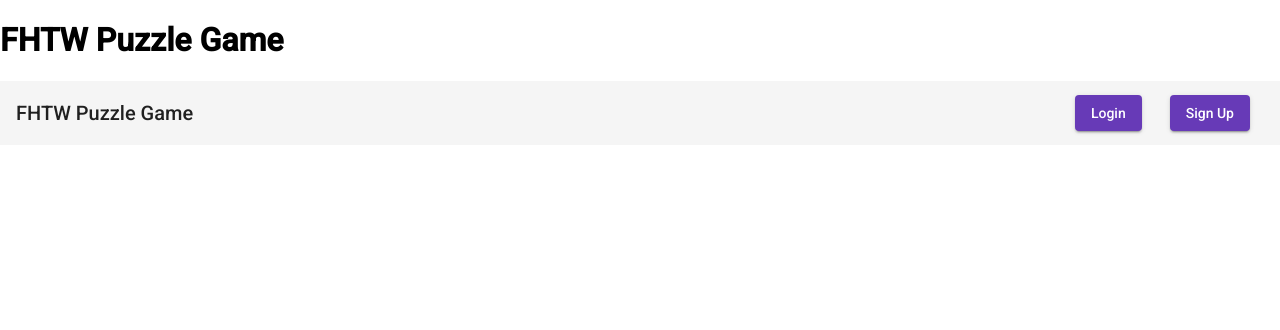
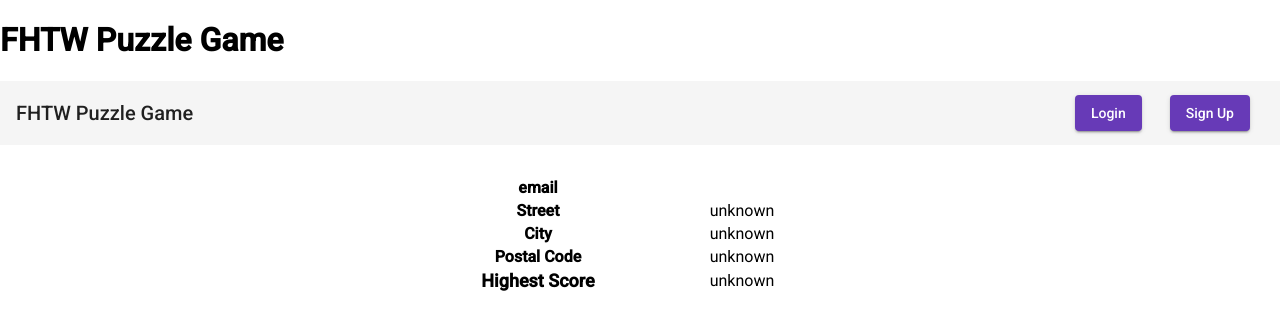
Before and after one commit to AleksOfficial/WebFrameWorksProject, an Angular app: page /profile in a window 1280 px wide. Before the commit this address led to /. Shown: the top 330 px of the page. Built offline with nearby package versions, Linux system fonts and the light colour scheme.

Commit message:
profile component

```diff
--- a/src/app/app-routing.module.ts
+++ b/src/app/app-routing.module.ts
@@ -3,6 +3,7 @@ import { RouterModule, Routes } from '@angular/router';
 import { HighscoresComponent } from './highscores/highscores.component';
 
 import { LoginComponent } from './login/login.component';
+import { ProfileComponent } from './profile/profile.component';
 import { PuzzleComponent } from './puzzle/puzzle.component';
 import { SignupComponent } from './signup/signup.component';
 import { UserSpaceComponent } from './user-space/user-space.component';
@@ -12,7 +13,8 @@ const routes: Routes = [
   { path: "login", component: LoginComponent },
   { path: "signup", component: SignupComponent },
   { path: "supersecretprivateuserspace", component: UserSpaceComponent },
-  { path: "highscores", component: HighscoresComponent}
+  { path: "highscores", component: HighscoresComponent},
+  { path: "profile", component: ProfileComponent}
 ];
 
 @NgModule({
--- a/src/app/app.module.ts
+++ b/src/app/app.module.ts
@@ -21,6 +21,7 @@ import { MatSnackBarModule } from '@angular/material/snack-bar';
 import { HighscoresComponent } from './highscores/highscores.component';
 import { PuzzleComponent } from './puzzle/puzzle.component';
 import {MatGridListModule} from '@angular/material/grid-list';
+import { ProfileComponent } from './profile/profile.component';
 
 @NgModule({
   declarations: [
@@ -29,7 +30,8 @@ import {MatGridListModule} from '@angular/material/grid-list';
     SignupComponent,
     UserSpaceComponent,
     HighscoresComponent,
-    PuzzleComponent
+    PuzzleComponent,
+    ProfileComponent
   ],
   imports: [
     BrowserModule,
--- /dev/null
+++ b/src/app/profile/profile.component.css
@@ -0,0 +1,22 @@
+.bold {
+  font-weight: bold;
+}
+
+.large {
+  font-size: large;
+}
+
+.profile-info {
+  text-align: center;
+}
+
+.profile-info table {
+  margin-left: auto;
+  margin-right: auto;
+  margin-top: 30px;
+}
+
+.profile-info table td {
+  width: 200px;
+  margin-top: 30px;
+}
--- /dev/null
+++ b/src/app/profile/profile.component.html
@@ -0,0 +1,44 @@
+<div class="profile-info">
+    <table>
+        <tr>
+            <td class="bold">
+                email
+            </td>
+            <td>
+                {{ this.email }}
+            </td>
+        </tr>
+        <tr>
+            <td class="bold">
+                Street
+            </td>
+            <td>
+                {{ this.street }}
+            </td>
+        </tr>
+        <tr>
+            <td class="bold">
+                City
+            </td>
+            <td>
+                {{ this.city }}
+            </td>
+        </tr>
+        <tr>
+            <td class="bold">
+                Postal Code
+            </td>
+            <td>
+                {{ this.postcode }}
+            </td>
+        </tr>
+        <tr>
+            <td class="bold large">
+                Highest Score
+            </td>
+            <td>
+                {{ this.highestScore }}
+            </td>
+        </tr>
+    </table>
+</div>
--- /dev/null
+++ b/src/app/profile/profile.component.ts
@@ -0,0 +1,60 @@
+import { HttpClient, HttpParams, HttpHeaders } from '@angular/common/http';
+import { Component, OnInit } from '@angular/core';
+
+@Component({
+  selector: 'app-profile',
+  templateUrl: './profile.component.html',
+  styleUrls: ['./profile.component.css']
+})
+export class ProfileComponent implements OnInit {
+  httpOptions = {
+    headers: new HttpHeaders({ "content-type":"application/json" }),
+    params: new HttpParams()
+  };
+  email: string = "";
+  street: string = "unknown";
+  city: string = "unknown";
+  postcode: string = "unknown";
+  highestScore: string = "unknown";
+  isLoggedIn = false;
+
+  constructor(private http: HttpClient) { }
+
+  ngOnInit(): void {
+    let email = localStorage.getItem("email");
+    let token = localStorage.getItem("authenticationToken");
+    if (email != null && token != null) {
+      this.http.get<{ valid: boolean }>("http://localhost:3000/checklogin?email=" + email + "&token=" + token,
+            this.httpOptions).subscribe({
+        next: (responseData) => {
+            if (responseData.valid) {
+              this.isLoggedIn = true;
+              this.httpOptions.params.append("email", localStorage.getItem("email")!);
+              this.httpOptions.params.append("currentToken", localStorage.getItem("authenticationToken")!);
+              this.getProfileData();
+            }
+          },
+        error: (err) => {
+          this.isLoggedIn = false;
+        }
+      });
+    }
+  }
+
+  getProfileData() {
+    if (this.isLoggedIn) {
+      let email = localStorage.getItem("email")!;
+      let token = localStorage.getItem("authenticationToken")!;
+      this.http.get<{ highScores: any[] }>("http://localhost:3000/getUserData?email=" + email + "&token=" + token, this.httpOptions)
+          .subscribe({
+            next: (responseData) => {
+              console.log(responseData);
+            },
+            error: (err)=> {
+              console.log(err);
+            }
+          });
+    }
+  }
+
+}
```
Also changed, not shown: 1 other file (tests, documents, lock files or other folders).
